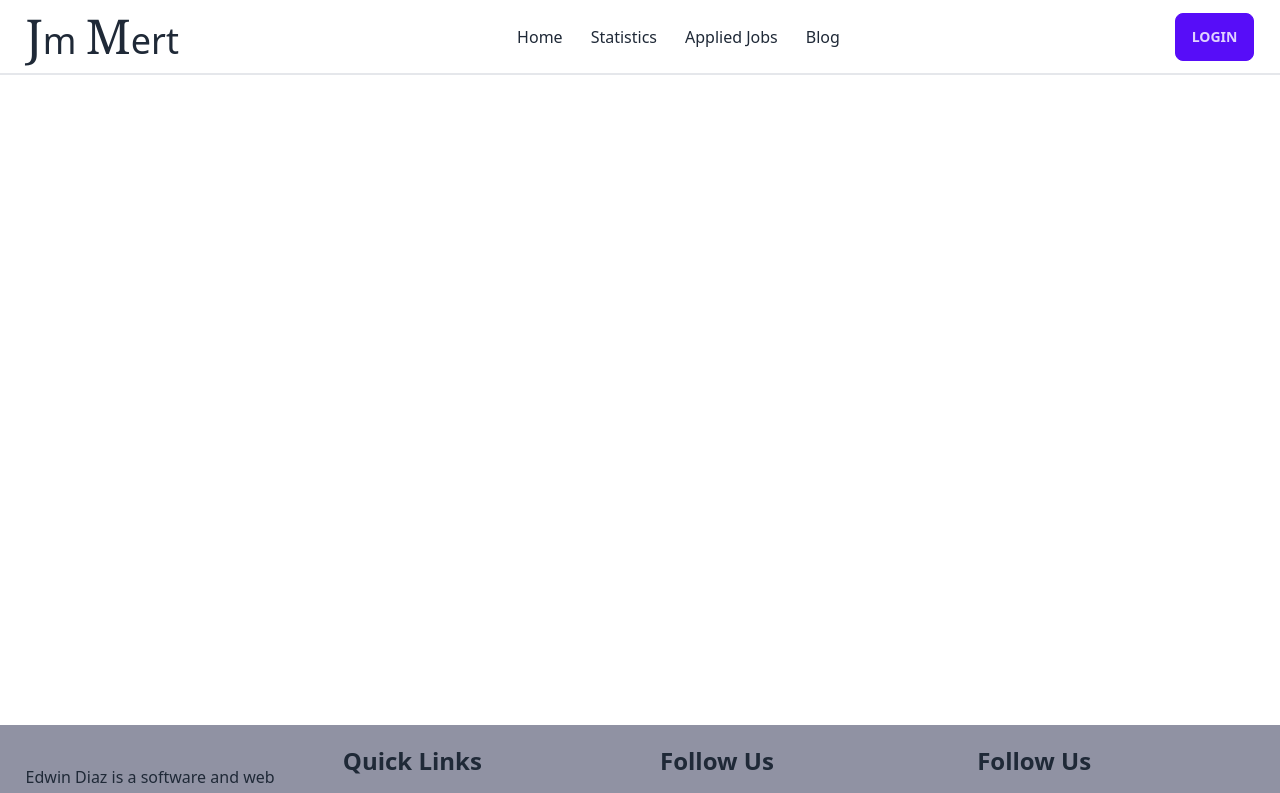
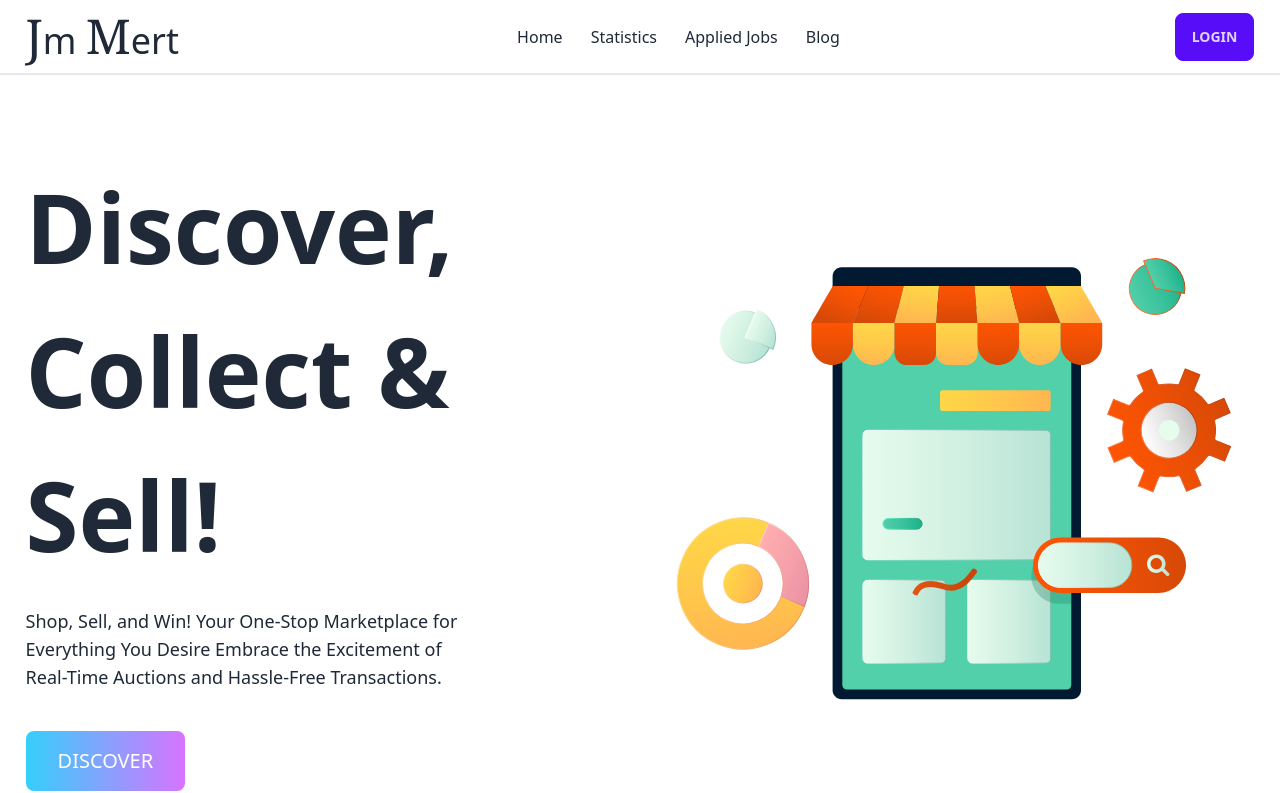
Before and after one commit to jmjubaer/jm-mart, a React (Vite) app: page / in a window 1280 px wide. Shown: the top 793 px of the page. Built offline with nearby package versions, Linux system fonts and the light colour scheme; no server answers.

Commit message:
add banner

```diff
--- a/src/Pages/Home/Banner.jsx
+++ b/src/Pages/Home/Banner.jsx
@@ -0,0 +1,20 @@
+import animation from '../../assets/banner-animation.json'
+import Lottie from "lottie-react";
+
+const Banner = () => {
+    return (
+        <div className='grid grid-cols-2 my-20 gap-5 items-center container'>
+            <div className="col-span-">
+                <h1 className='text-8xl leading-normal font-bold'>Discover, Collect & Sell!</h1>
+                <p className='my-5 text-lg w-3/4'>Shop, Sell, and Win! Your One-Stop Marketplace for Everything You Desire
+Embrace the Excitement of Real-Time Auctions and Hassle-Free Transactions.</p>
+                <button className='jm_btn'>Discover</button>
+            </div>
+            <div className="col-span-">
+                <Lottie animationData={animation} loop={true} />
+            </div>
+        </div>
+    );
+};
+
+export default Banner;
--- /dev/null
+++ b/src/Pages/Home/HomePage.jsx
@@ -0,0 +1,11 @@
+import Banner from "./Banner";
+
+const HomePage = () => {
+    return (
+        <div>
+            <Banner></Banner>
+        </div>
+    );
+};
+
+export default HomePage;
--- a/src/index.css
+++ b/src/index.css
@@ -12,7 +12,7 @@
   @apply w-full py-4 px-5 my-3 rounded-3xl bg-[#A975FF] bg-opacity-100  placeholder:text-[#fff] focus:bg-[#6C76C7] text-white text-lg
 }
 .jm_btn{
-  @apply bg-gradient-to-r from-[#35CFFB] to-[#D774FF] text-xl uppercase text-white py-4 px-8 mt-5 cursor-pointer
+  @apply bg-gradient-to-r from-[#35CFFB] to-[#D774FF] text-xl uppercase text-white py-4 px-8 mt-5 cursor-pointer rounded-lg
   }
 /* .jm_input_white{
   @apply w-full py-3 px-5 my-3 rounded-3xl bg-[#fff] bg-opacity-80  placeholder:text-main
--- a/src/main.jsx
+++ b/src/main.jsx
@@ -6,12 +6,17 @@ import Main from './Layout/Main.jsx'
 import Login from './Authentication/Login'
 import SignUp from './Authentication/SignUp'
 import AuthProvider from './Provider/AuthProvider'
+import HomePage from './Pages/Home/HomePage'
 
 const routes = createBrowserRouter([
   {
     path: '/',
     element: <Main></Main>,
     children: [
+      {
+        path: "/",
+        element: <HomePage></HomePage>
+      },
       {
         path: "/login",
         element: <Login></Login>
```
